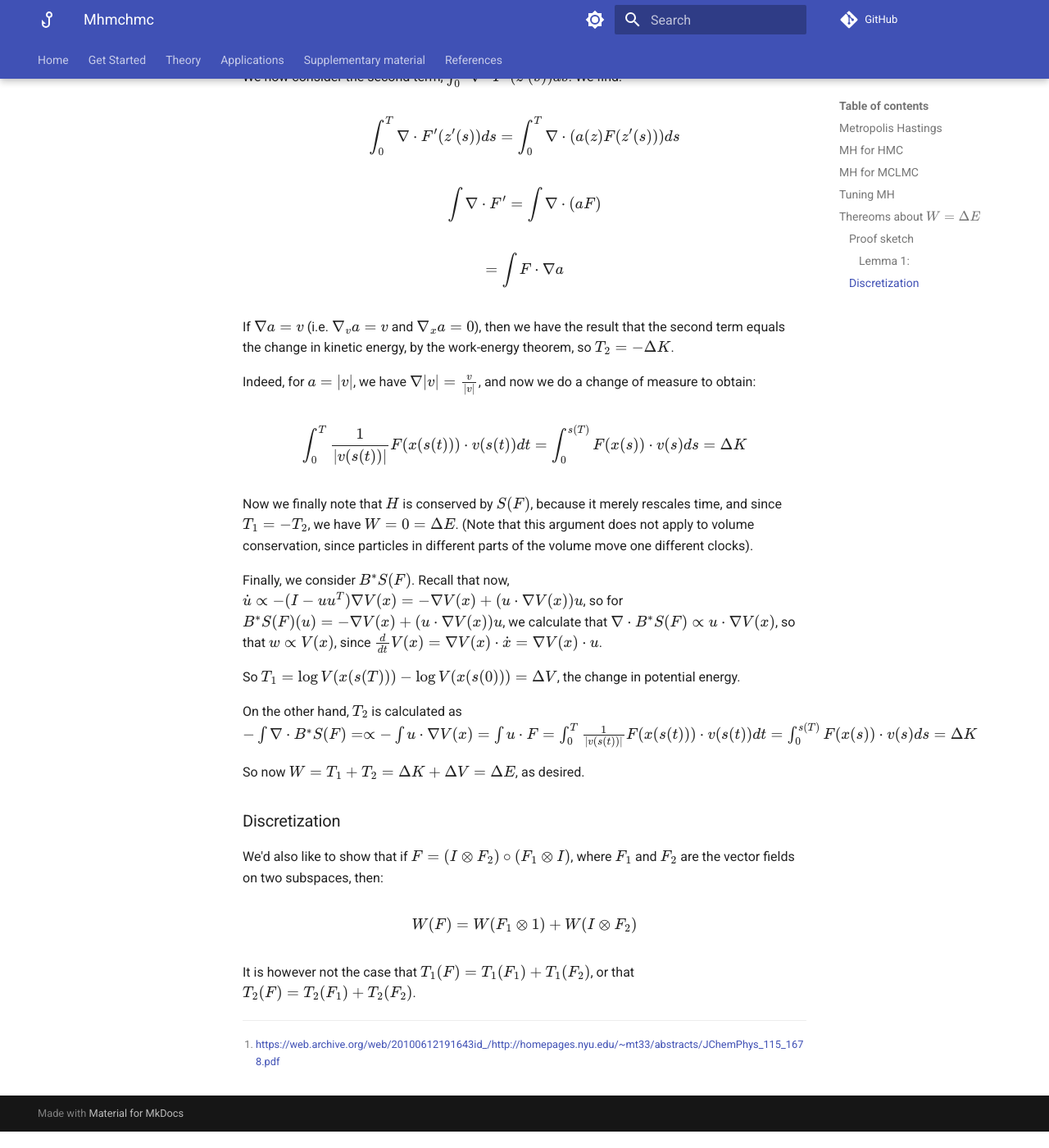
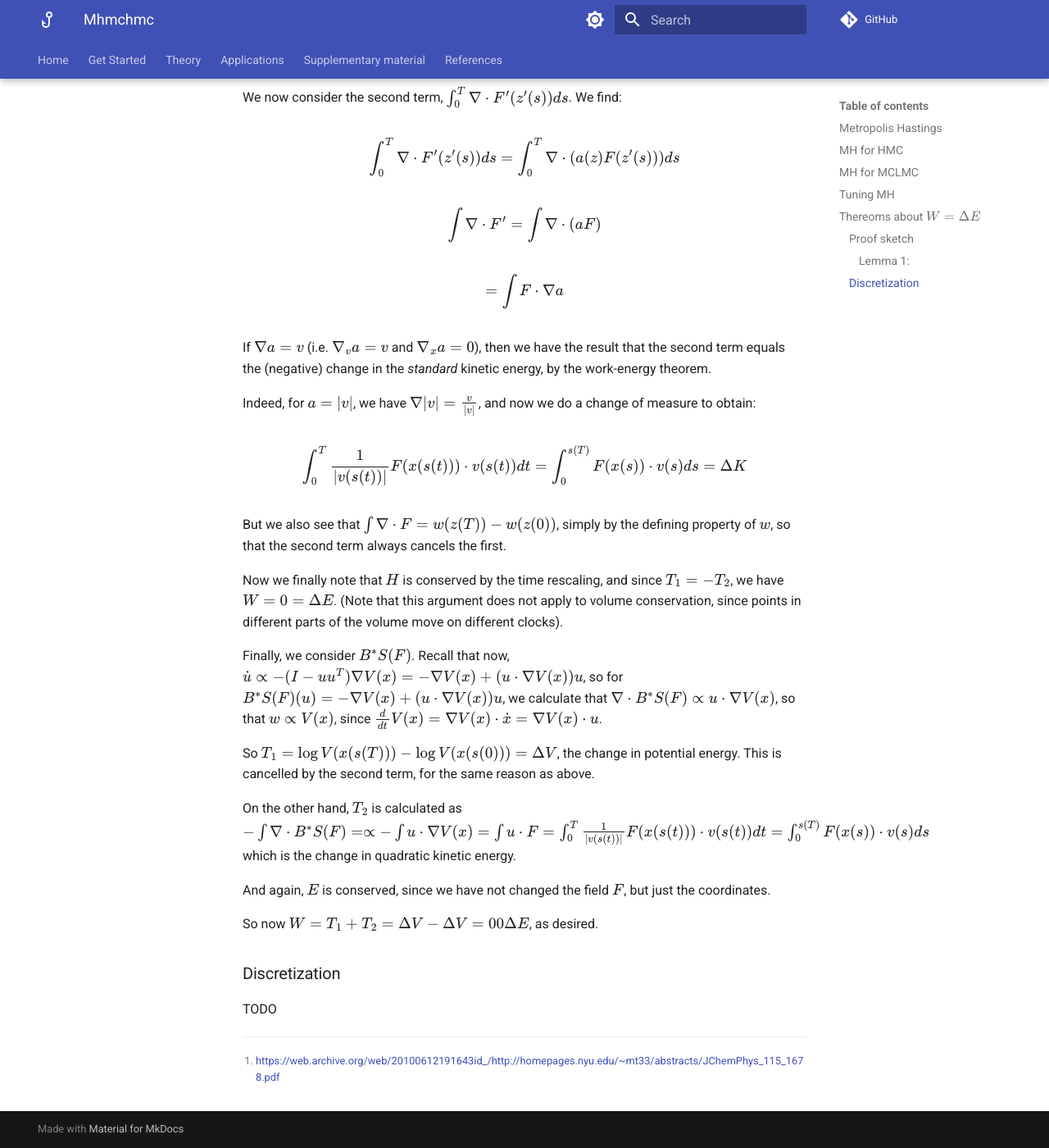
Before and after one commit to reubenharry/mclmc-docs, an MkDocs documentation site: the page built from docs/mhmchmc.md, in a window 1280 px wide and 1400 px high, scrolled down 7327 px. Shown: the whole window at 82% size. Built offline with MkDocs 1.6.1 and Material for MkDocs 9.7.7, drawn with Linux system fonts in a browser that asks for light colours; comment, search, counter and statistics services are not loaded; some of the changed text lies outside the part shown.

Commit message:
adjusted

```diff
--- a/docs/mhmchmc.md
+++ b/docs/mhmchmc.md
@@ -35,7 +35,7 @@ W(z', z) = \frac{q(z | z') p(z')}{q(z' | z) p(z)}
 $$ -->
 
 
-For present purposes, we are concerned with $q$ deterministic and reversible, i.e. $q(z'|z) = \delta(\phi(z, T)-z)$, where $\phi$ is defined by an ODE:
+For present purposes, we are concerned with $q$ deterministic and reversible, i.e. $q(z'|z) = \delta(\phi(z, T)-z')$, where $\phi$ is defined by an ODE:
 
 $$
 \frac{d}{dt}\phi(z,t) = F(\phi(z,t))
@@ -403,7 +403,7 @@ $$
 
 This demonstrates that our $w$ is $\log a$.
 
-We then see that the first term, $-\log \frac{p'(z'(T))}{p'(z'(0))}$, is equal to $-\log \frac{\sqrt{g(z'(T))}}{\sqrt{g(z'(0))}} = \log a(s(T)) - \log a(0)$ (where $s(t) = \int_0^t a(z'(s)) ds$).
+We then see that the first term, $-\log \frac{p'(z'(T))}{p'(z'(0))}$, is equal to $-\log \frac{\sqrt{g(z'(T))}}{\sqrt{g(z'(0))}} = \log a(s(T)) - \log a(0)$ (where $s(t) = \int_0^t a(z'(s)) ds$). Note that we include the metric in the stationary distribution, since it is this full object which is stationary.
 
 If our original system has a kinetic energy $\log a$, then we see that the first term is the change in kinetic energy (in rescaled time).
 
@@ -422,7 +422,7 @@ $$
 = \int F\cdot\nabla a
 $$
 
-If $\nabla a = v$ (i.e. $\nabla_v a = v$ and $\nabla_x a = 0$), then we have the result that the second term equals the change in kinetic energy, by the work-energy theorem, so $T_2 = -\Delta K$.
+If $\nabla a = v$ (i.e. $\nabla_v a = v$ and $\nabla_x a = 0$), then we have the result that the second term equals the (negative) change in the *standard* kinetic energy, by the work-energy theorem.
 
 Indeed, for $a=|v|$, we have $\nabla |v| = \frac{v}{|v|}$, and now we do a change of measure to obtain:
 
@@ -430,17 +430,22 @@ $$
 \int_0^{T} \frac{1}{|v(s(t))|} F(x(s(t)))\cdot v(s(t))dt = \int_0^{s(T)} F(x(s))\cdot v(s) ds = \Delta K
 $$
 
-Now we finally note that $H$ is conserved by $S(F)$, because it merely rescales time, and since $T_1 = -T_2$, we have $W = 0 = \Delta E$. (Note that this argument does not apply to volume conservation, since particles in different parts of the volume move one different clocks).
+But we also see that $\int \nabla \cdot F = w(z(T)) - w(z(0))$, simply by the defining property of $w$, so that the second term always cancels the first.
+
+
+Now we finally note that $H$ is conserved by the time rescaling, and since $T_1 = -T_2$, we have $W = 0 = \Delta E$. (Note that this argument does not apply to volume conservation, since points in different parts of the volume move on different clocks).
 
 Finally, we consider $B^*S(F)$. Recall that now, $\dot u \propto -(I-uu^T)\nabla V(x) = -\nabla V(x) + (u\cdot \nabla V(x))u$, so for $B^*S(F)(u) =  -\nabla V(x) + (u\cdot \nabla V(x))u$, we calculate that $\nabla\cdot B^*S(F) \propto u\cdot \nabla V(x)$, so that $w \propto V(x)$, since $\frac{d}{dt}V(x) = \nabla V(x) \cdot \dot x = \nabla V(x) \cdot u$.
 
-So $T_1 = \log V(x(s(T))) - \log V(x(s(0))) = \Delta V$, the change in potential energy.
+So $T_1 = \log V(x(s(T))) - \log V(x(s(0))) = \Delta V$, the change in potential energy. This is cancelled by the second term, for the same reason as above.
 
-On the other hand, $T_2$ is calculated as $-\int \nabla \cdot B^*S(F) = \propto -\int u\cdot \nabla V(x) = \int u\cdot F = \int_0^{T} \frac{1}{|v(s(t))|} F(x(s(t)))\cdot v(s(t))dt = \int_0^{s(T)} F(x(s))\cdot v(s) ds = \Delta K$
+On the other hand, $T_2$ is calculated as $-\int \nabla \cdot B^*S(F) = \propto -\int u\cdot \nabla V(x) = \int u\cdot F = \int_0^{T} \frac{1}{|v(s(t))|} F(x(s(t)))\cdot v(s(t))dt = \int_0^{s(T)} F(x(s))\cdot v(s) ds$ which is the change in quadratic kinetic energy.
+
+And again, $E$ is conserved, since we have not changed the field $F$, but just the coordinates.
 
 <!-- invariant under $B^*$, since we haven't changed $F$, only the underlying manifold (is this true?).  -->
 
-So now $W = T_1 + T_2 = \Delta K + \Delta V = \Delta E$, as desired.
+So now $W = T_1 + T_2 = \Delta V - \Delta V = 0 0 \Delta E$, as desired.
 
 
 
@@ -471,10 +476,13 @@ So now $W = T_1 + T_2 = \Delta K + \Delta V = \Delta E$, as desired.
 
 ### Discretization
 
+TODO
+
+<!--
 We'd also like to show that if $F = (I\otimes F_2) \circ (F_1 \otimes I)$, where $F_1$ and $F_2$ are the vector fields on two subspaces, then:
 
 $$
 W(F) = W(F_1 \otimes 1) + W(I \otimes F_2)
 $$
 
-It is however not the case that $T_1(F) = T_1(F_1) + T_1(F_2)$, or that $T_2(F) = T_2(F_1) + T_2(F_2)$.
+It is however not the case that $T_1(F) = T_1(F_1) + T_1(F_2)$, or that $T_2(F) = T_2(F_1) + T_2(F_2)$. -->
```
